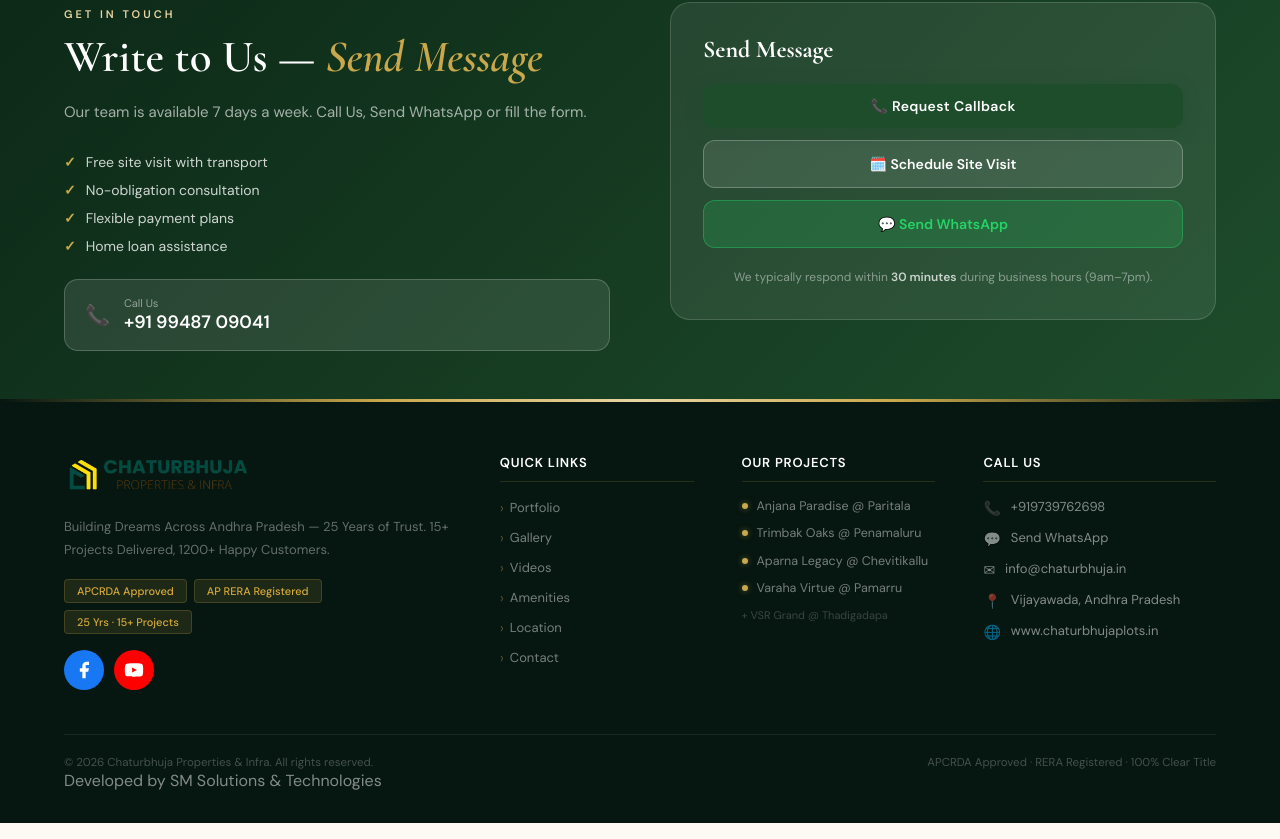
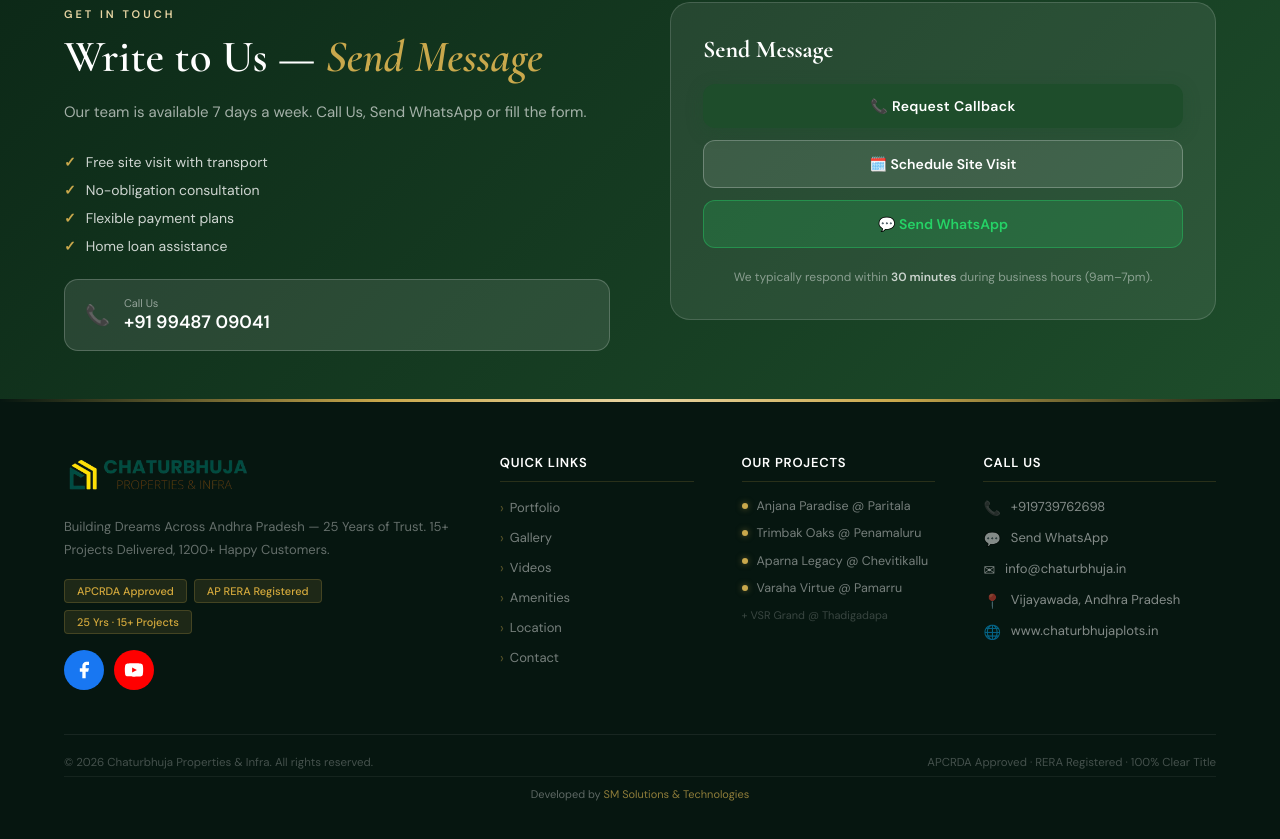
Before and after one commit to sushmano-digivista/Chaturbhujaplots-SalesTool-FE-Customer, a React (Vite) app: page / in a window 1280 px wide. Shown: the part 6083-6922 px from the top of the page. Built offline with nearby package versions, Linux system fonts and the light colour scheme; no server answers.

Commit message:
feat: add devCredit styles to Footer.module.css

```diff
--- a/src/components/layout/Footer.module.css
+++ b/src/components/layout/Footer.module.css
@@ -142,3 +142,23 @@
   .grid      { grid-template-columns: 1fr; gap: 28px; }
   .bottom    { flex-direction: column; gap: 8px; text-align: center; }
 }
+
+/* ── Developer Credit ──────────────────────────────────────── */
+.devCredit {
+  text-align: center;
+  padding: 10px 0 6px;
+  font-size: 11px;
+  color: rgba(255, 255, 255, 0.35);
+  border-top: 1px solid rgba(255, 255, 255, 0.06);
+  margin-top: 6px;
+}
+
+.devCredit a {
+  color: rgba(201, 168, 76, 0.7);
+  text-decoration: none;
+  transition: color 0.2s;
+}
+
+.devCredit a:hover {
+  color: #C9A84C;
+}
```
